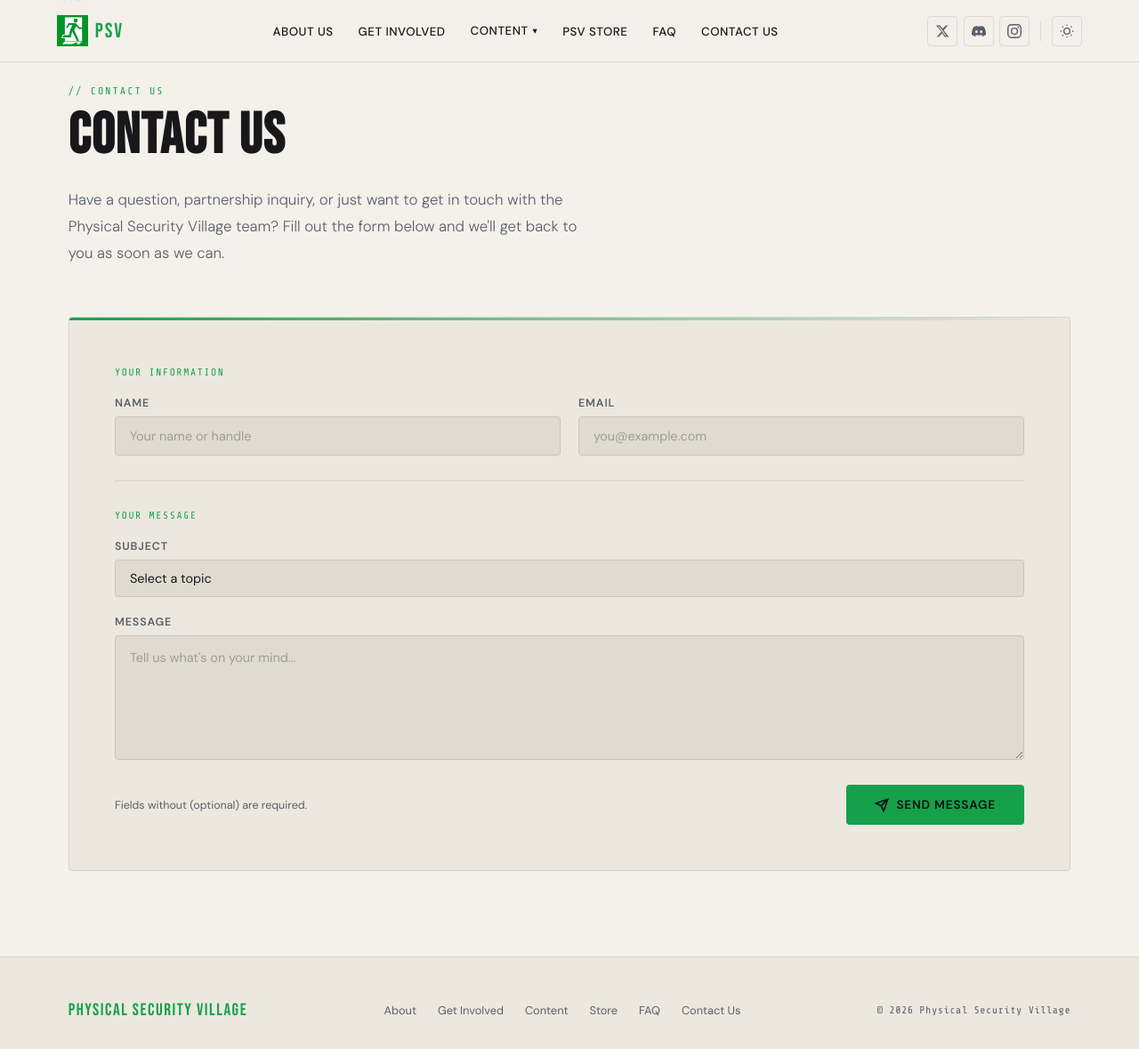
After one commit to physsec-village/physsec-org, a FastAPI app: template templates/pages/contact-us.html in a window 1280 px wide. The commit adds this page. Shown: the whole page at 89% size. Run offline with FastAPI, Linux system fonts and the light colour scheme; the template is opened without the code that fills it, so the values that code supplies are empty.

Commit message:
Added a contact us page

```diff
--- a/src/router.py
+++ b/src/router.py
@@ -24,3 +24,8 @@ def get_involved_page(request: Request):
 @router.get("/content", response_class=HTMLResponse)
 def content_page(request: Request):
     return templates.TemplateResponse(request=request, name="pages/content.html")
+
+
+@router.get("/contact", response_class=HTMLResponse)
+def contact_us_page(request: Request):
+    return templates.TemplateResponse(request=request, name="pages/contact-us.html")
--- a/static/styles.css
+++ b/static/styles.css
@@ -190,3 +190,42 @@ section {
 .hero-visual {
     animation: fade-up 0.9s 0.15s ease both;
 }
+
+.btn {
+  display: inline-flex; align-items: center; gap: 0.5rem;
+  padding: 0.85rem 2rem;
+  font-family: 'DM Sans', sans-serif;
+  font-size: 0.85rem; font-weight: 600; letter-spacing: 0.06em;
+  text-transform: uppercase;
+  text-decoration: none;
+  border-radius: var(--radius);
+  border: none; cursor: pointer;
+  transition: all var(--transition);
+  position: relative; overflow: hidden;
+}
+.btn::before {
+  content: '';
+  position: absolute; inset: 0;
+  background: linear-gradient(135deg, rgba(255,255,255,0.12), transparent);
+  opacity: 0; transition: opacity var(--transition);
+}
+.btn:hover::before { opacity: 1; }
+
+.btn-outline {
+    background: transparent;
+    color: var(--text);
+    border: 1px solid var(--border);
+}
+.btn-outline:hover {
+    border-color: var(--accent);
+    color: var(--accent);
+    transform: translateY(-2px);
+}
+
+.btn-primary {
+    background: var(--accent);
+    color: #0b0d0f;
+}
+.btn-primary:hover {
+    transform: translateY(-2px);
+    box-shadow: 0 8px 28px rgba(21, 161, 74, 0.35);
--- a/templates/footer.html
+++ b/templates/footer.html
@@ -1,11 +1,12 @@
 <div class="footer-inner">
     <div class="footer-logo">Physical Security Village</div>
     <div class="footer-links">
-        <a>About</a>
-        <a>Get Involved</a>
-        <a>Content</a>
+        <a href="{{ url_for('about_us_page') }}">About</a>
+        <a href="{{ url_for('get_involved_page') }}">Get Involved</a>
+        <a href="{{ url_for('content_page') }}">Content</a>
         <a>Store</a>
         <a>FAQ</a>
+        <a href="{{ url_for('contact_us_page') }}">Contact Us</a>
     </div>
     <div class="footer-copy">© 2026 Physical Security Village</div>
 </div>
--- a/templates/navbar.html
+++ b/templates/navbar.html
@@ -22,6 +22,7 @@
         </li>
         <li><a>PSV Store</a></li>
         <li><a>FAQ</a></li>
+        <li><a href="{{ url_for('contact_us_page') }}">Contact Us</a></li>
     </ul>
 
     <div class="nav-right">
--- /dev/null
+++ b/templates/pages/contact-us.html
@@ -0,0 +1,111 @@
+{% extends "base.html" %} {% block styles %}
+<link href="/static/pages/forms.css" rel="stylesheet" />
+{% endblock %} {% block main %}
+
+<section id="contact">
+    <div class="section-inner">
+        <p class="section-label">// Contact us</p>
+        <h2 class="section-title">Contact Us</h2>
+        <p class="section-desc">
+            Have a question, partnership inquiry, or just want to get in touch
+            with the Physical Security Village team? Fill out the form below and
+            we'll get back to you as soon as we can.
+        </p>
+
+        <div class="vol-form-wrap">
+            <form id="contactForm">
+                <div class="form-grid">
+                    <div class="form-section-label">Your Information</div>
+
+                    <div class="field">
+                        <label>Name</label>
+                        <input type="text" placeholder="Your name or handle" />
+                    </div>
+                    <div class="field">
+                        <label>Email</label>
+                        <input type="email" placeholder="you@example.com" />
+                    </div>
+
+                    <hr class="form-divider" />
+                    <div class="form-section-label">Your Message</div>
+
+                    <div class="field full">
+                        <label>Subject</label>
+                        <select>
+                            <option value="" disabled selected>
+                                Select a topic
+                            </option>
+                            <option>General Inquiry</option>
+                            <option>Speaking / Talks</option>
+                            <option>Sponsorship & Partnerships</option>
+                            <option>Press & Media</option>
+                            <option>Volunteering</option>
+                            <option>Village Operations</option>
+                            <option>Other</option>
+                        </select>
+                    </div>
+
+                    <div class="field full">
+                        <label>Message</label>
+                        <textarea
+                            placeholder="Tell us what's on your mind..."
+                            style="min-height: 140px"
+                        ></textarea>
+                    </div>
+
+                    <div class="form-submit-row">
+                        <span class="form-note">
+                            Fields without
+                            <span
+                                class="opt"
+                                style="opacity: 1; color: var(--muted)"
+                                >(optional)</span
+                            >
+                            are required.
+                        </span>
+                        <button
+                            class="btn btn-primary"
+                            type="button"
+                            onclick="submitContactForm()"
+                        >
+                            <svg
+                                width="16"
+                                height="16"
+                                viewBox="0 0 24 24"
+                                fill="none"
+                                stroke="currentColor"
+                                stroke-width="2.5"
+                            >
+                                <line x1="22" y1="2" x2="11" y2="13" />
+                                <polygon points="22 2 15 22 11 13 2 9 22 2" />
+                            </svg>
+                            Send Message
+                        </button>
+                    </div>
+                </div>
+            </form>
+
+            <div class="form-success" id="contactSuccess">
+                <div class="success-icon">
+                    <svg viewBox="0 0 24 24">
+                        <polyline points="20 6 9 17 4 12" />
+                    </svg>
+                </div>
+                <h3>Message Sent!</h3>
+                <p>
+                    Thanks for reaching out to PSV.<br />We'll get back to you
+                    as soon as we can.
+                </p>
+            </div>
+        </div>
+    </div>
+</section>
+
+<script>
+    function submitContactForm() {
+        document.getElementById("contactForm").style.display = "none";
+        document.getElementById("contactSuccess").style.display = "block";
+    }
+</script>
+
+{% endblock %}
--- a/templates/pages/get-involved.html
+++ b/templates/pages/get-involved.html
@@ -32,7 +32,9 @@
                     hands-on education about physical security vulnerabilities
                     and remediations
                 </p>
-                <a class="card-action">Contact us →</a>
+                <a href="{{ url_for('contact_us_page') }}" class="card-action"
+                    >Contact us →</a
+                >
             </div>
             <div class="involve-card">
                 <div class="card-num">03</div>
--- a/templates/pages/volunteer-form.html
+++ b/templates/pages/volunteer-form.html
@@ -1,5 +1,5 @@
 {% extends "base.html" %} {% block styles %}
-<link href="/static/pages/volunteer-form.css" rel="stylesheet" />
+<link href="/static/pages/forms.css" rel="stylesheet" />
 {% endblock %} {% block main %}
 
 <section id="volunteer">
```
Also changed, not shown: static/pages/calls.css (+0 -7 lines), static/pages/landing.css (+0 -50 lines), static/pages/forms.css (renamed from static/pages/volunteer-form.css).
